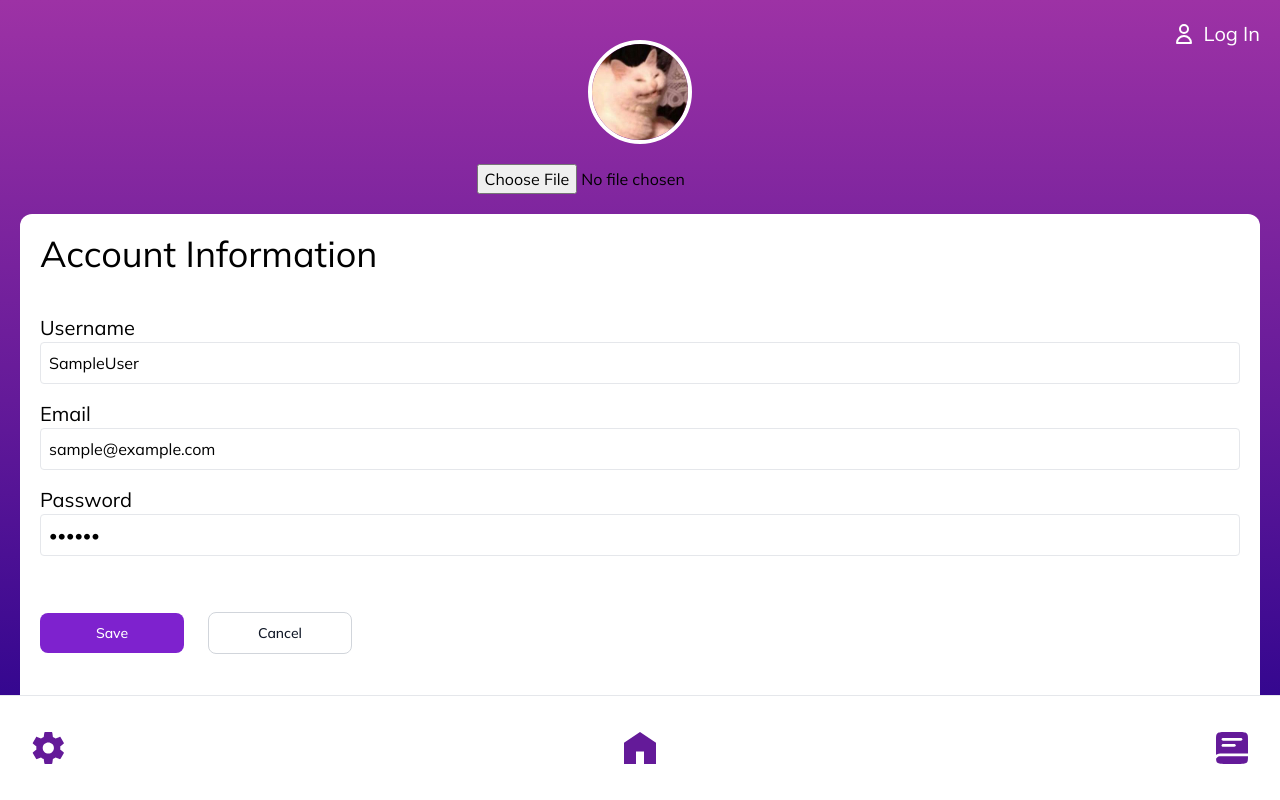
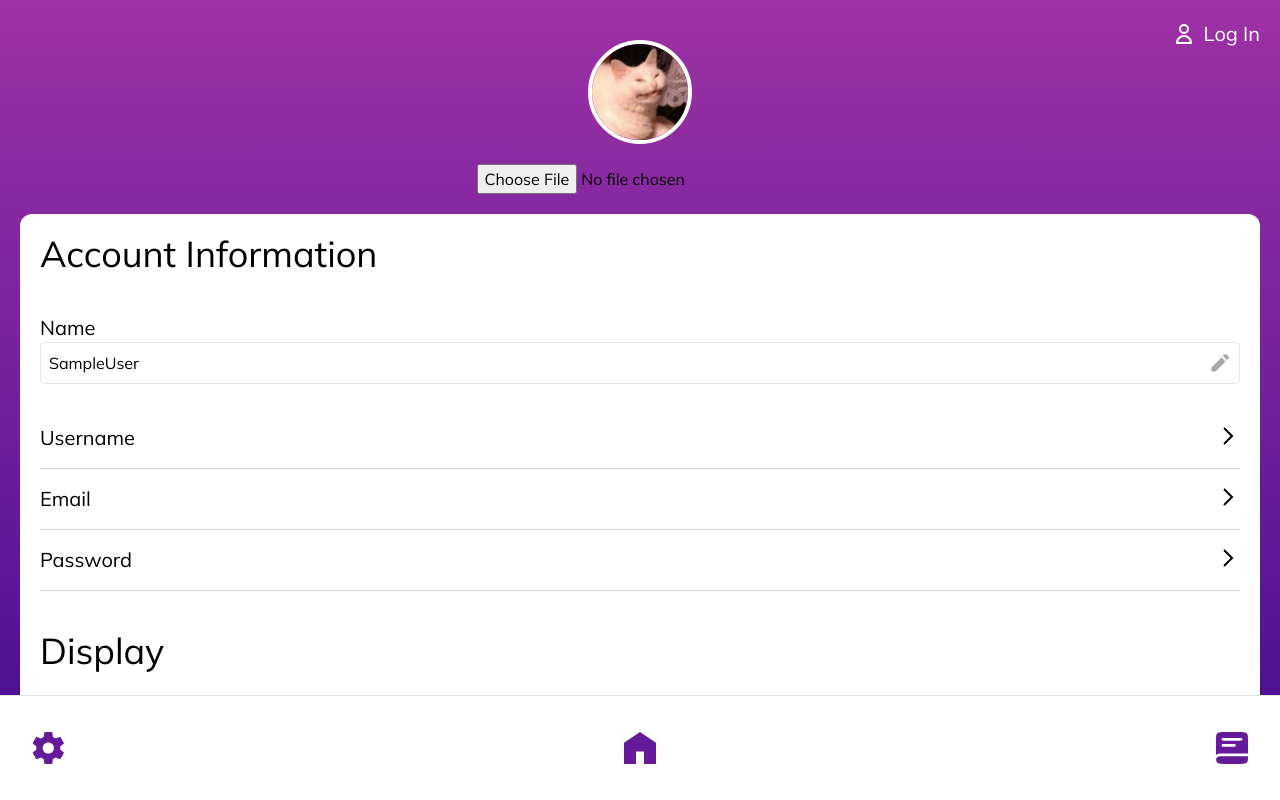
Before and after one commit to WhiteStoneDental/whitestone_IDSP, a Next.js app: page /settings in a window 1280 px wide. Shown: the top 800 px of the page. Built offline with nearby package versions, Linux system fonts and the light colour scheme.

Commit message:
stylized settings page

```diff
--- a/package.json
+++ b/package.json
@@ -33,6 +33,7 @@
     "postcss": "8.4.30",
     "react": "18.2.0",
     "react-dom": "18.2.0",
+    "react-switch": "^7.0.0",
     "react-webcam": "^7.1.1",
     "tailwind-merge": "^1.14.0",
     "tailwindcss": "3.3.3",
--- a/src/app/settings/page.tsx
+++ b/src/app/settings/page.tsx
@@ -5,6 +5,9 @@ import SaveButton from '@/components/SaveButton';
 import CancelButton from '@/components/CancelButton';
 import NavBar from '@/components/NavBar';
 import LoginButton from "@/components/LoginButton";
+import ArrowIconMin from '@/components/ArrowIconMin';
+import Switch from "react-switch";
+import { twMerge } from "tailwind-merge";
 
 const SettingsPage = () => {
   const [userData, setUserData] = useState({
@@ -66,13 +69,13 @@ const SettingsPage = () => {
 
   return (
     <div
-      className="flex flex-col p-5 h-screen"
+      className={twMerge("flex flex-col p-5 min-h-screen")}
       style={{
         backgroundImage:
           "var(--homepage-gradient, gradient-from-24008C via-9D32A5 to-641A99)",
       }}
     >
-      <LoginButton/>
+      <LoginButton />
       <div className="flex flex-col p-5">
         <div className="relative mx-auto mb-5">
           <div className="rounded-full border-4 border-white">
@@ -89,42 +92,61 @@ const SettingsPage = () => {
 
       <div className="bg-white p-5 rounded-xl h-screen w-full overflow-hidden">
         <h1 className="text-4xl mt-30 mb-10">Account Information</h1>
-        <form onSubmit={handleSubmit}>
-          <div className="mb-4">
-            <label className="text-xl">Username</label>
+        <div className="mb-10">
+          <label className="text-xl">Name</label>
+          <div className='relative flex'>
           <input
             type="text"
             name="username"
             value={userData.username}
             onChange={handleInputChange}
             className="w-full border rounded p-2"
+            disabled={true}
+            style={{ backgroundColor: '#fff' }}
           />
+          <img src="/edit-icon.svg" alt="Home" className="w-6 h-6 mb-1 absolute right-2 top-1/2 transform -translate-y-1/2 cursor-pointer" />
+          </div>
+        </div>
+        <div className="mb-10">
+          <div className={twMerge(
+            "mb-4 flex flex-row justify-between"
+          )}>
+            <button className="text-xl">Username</button>
+            <ArrowIconMin />
+          </div>
+          <div className="border-t border-gray-300 my-4"></div>
+          <div className={twMerge(
+            "mb-4 flex flex-row justify-between"
+          )}>
+            <button className="text-xl">Email</button>
+            <ArrowIconMin />
+          </div>
+          <div className="border-t border-gray-300 my-4"></div>
+          <div className={twMerge(
+            "mb-4 flex flex-row justify-between"
+          )}>
+            <button className="text-xl">Password</button>
+            <ArrowIconMin />
+          </div>
+          <div className="border-t border-gray-300 my-4"></div>
         </div>
         <div className="mb-4">
-            <label className="text-xl">Email</label>
-            <input
-              type="email"
-              name="email"
-              value={userData.email}
-              onChange={handleInputChange}
-              className="w-full border rounded p-2"
-            />
+          <h1 className="text-4xl mt-30 mb-10">Display</h1>
+          <label className={twMerge(
+            "mb-4 flex flex-row justify-between"
+          )}>
+            <span className="text-xl">Dark mode</span>
+            <Switch uncheckedIcon={false}/>
+          </label>
+          <div className="border-t border-gray-300 my-4"></div>
+          <div>
+
           </div>
-          <div className="mb-4">
-            <label className="text-xl">Password</label>
-            <input
-              type="password"
-              name="password"
-              value={userData.password}
-              onChange={handleInputChange}
-              className="w-full border rounded p-2"
-            />
         </div>
-          <div>
+        {/* <div>
           <SaveButton />
           <CancelButton />
-          </div>
-        </form>
+        </div> */}
       </div>
 
       <div>
```
Also changed, not shown: public/edit-icon.svg (added), 1 other file (tests, documents, lock files or other folders). Lines whose indentation alone changed are shown as unchanged.
